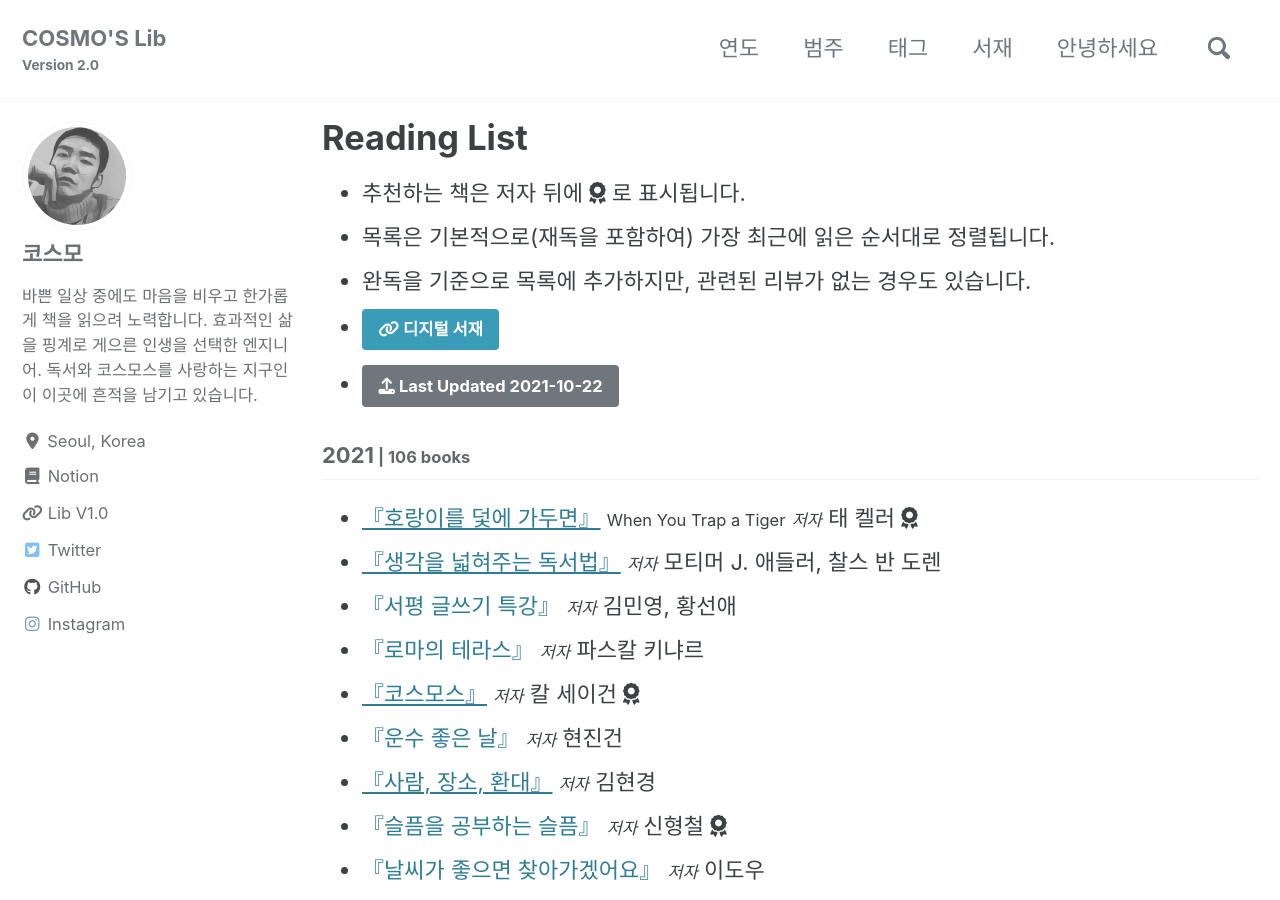
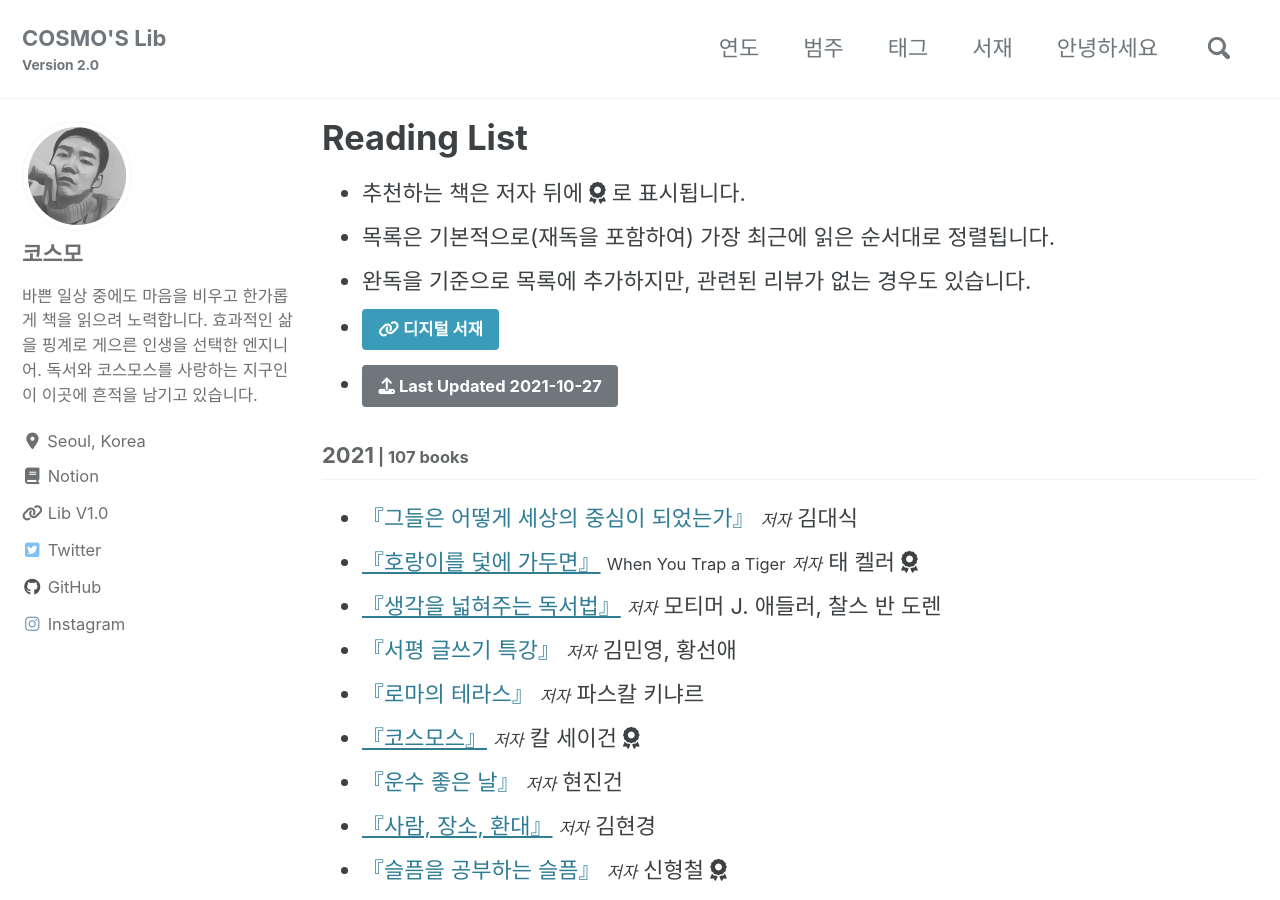
Before and after one commit to deftone2000/cosmo-s-archive, a Jekyll site: the page built from _pages/reading-list.html, in a window 1280 px wide and 900 px high. Built offline with Jekyll 4.4.1, drawn with Linux system fonts in a browser that asks for light colours; cached includes are drawn as plain includes; nearby versions of some CDN libraries; comment, search, counter and statistics services are not loaded; a style sheet for code colours, icons or effects is not loaded.

Commit message:
no message

```diff
--- a/_data/reading.yml
+++ b/_data/reading.yml
@@ -1,8 +1,18 @@
-lastupdate: 2021-10-22
+lastupdate: 2021-10-27
 
 list:
   - year: "2021"
     books:
+
+      - title: "그들은 어떻게 세상의 중심이 되었는가"
+        ori_title:
+        author: 김대식
+        post_title:
+        cover:
+        trans:
+        pub:
+        pub_info:
+        post_link:
 
       - title: "호랑이를 덫에 가두면"
         ori_title: When You Trap a Tiger
```
